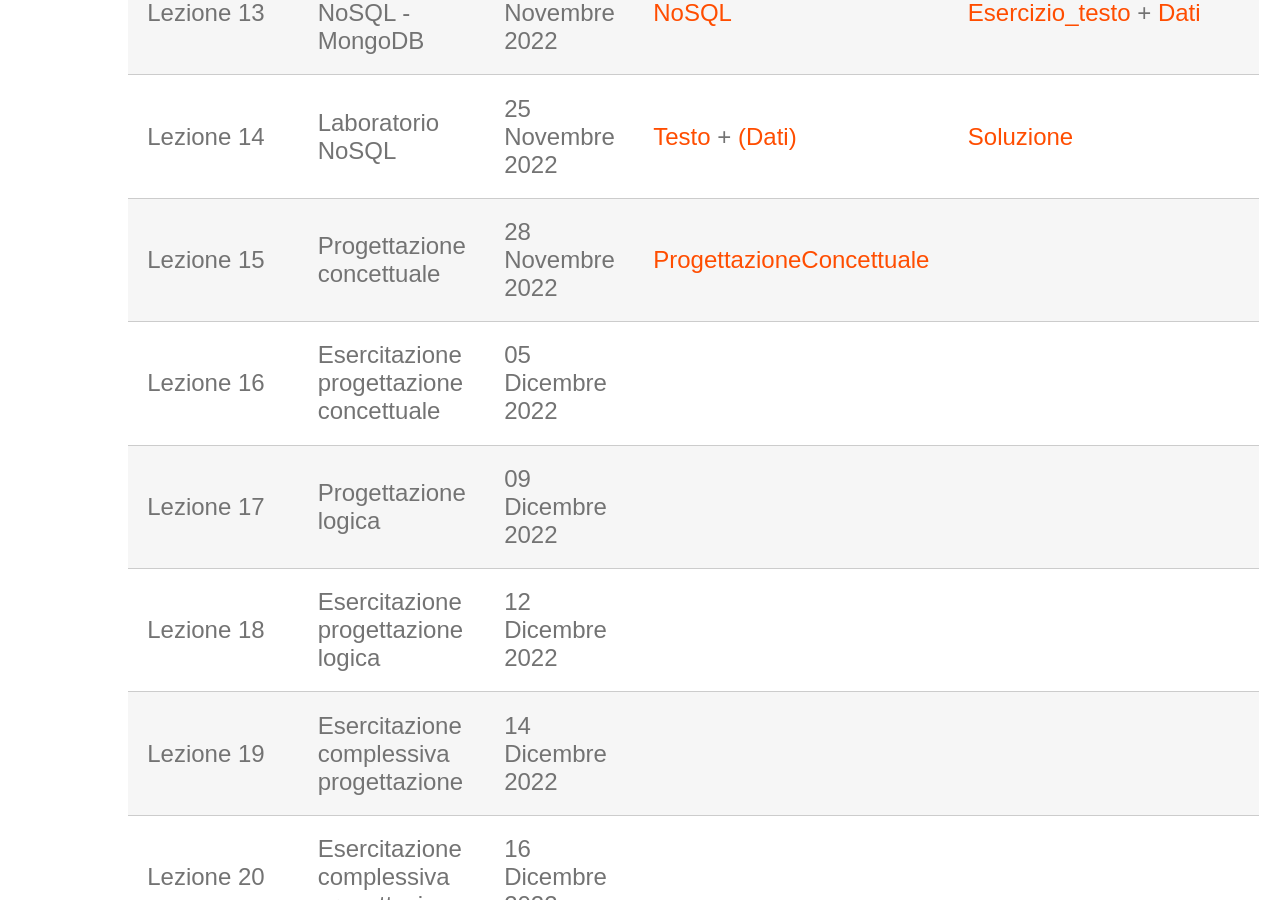
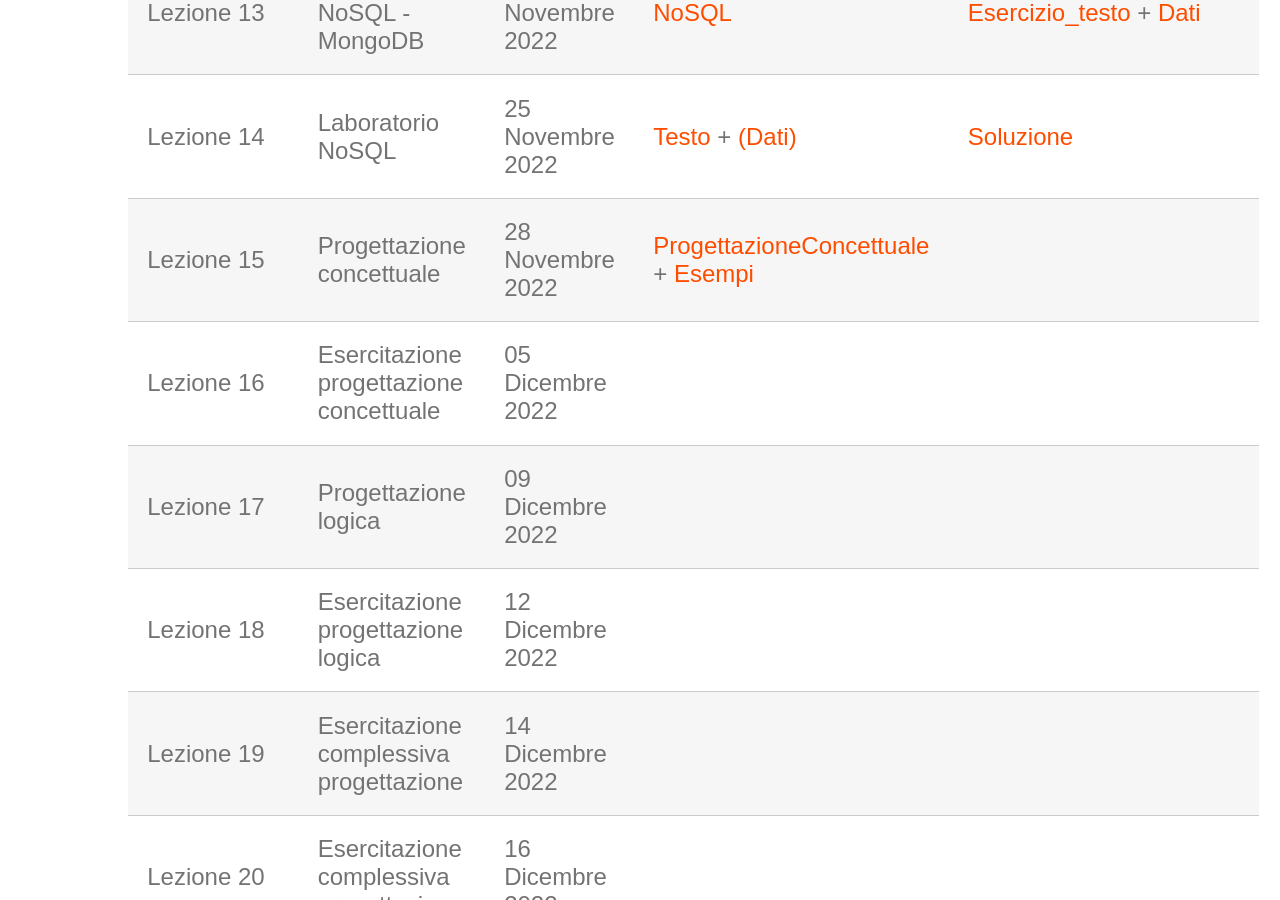
Before and after one commit to perceivelab/database-course, a Jekyll site: the page built from lezioni.md, in a window 1280 px wide and 900 px high, scrolled down 2247 px. Built offline with Jekyll 4.4.1, drawn with Linux system fonts in a browser that asks for light colours; our own code applies the rules of GitHub Pages for plain Markdown files.

Commit message:
Update lezioni.md

```diff
--- a/lezioni.md
+++ b/lezioni.md
@@ -23,7 +23,7 @@
 |            | Prova in itinere               | 18 Novembre 2022  |                         |             |
 | Lezione 13 | Database NoSQL - MongoDB                 | 21 Novembre 2022  |    [NoSQL](https://drive.google.com/file/d/1W4_aYwbzdaquzuzfpXw7h7pne60HvJB5/view?usp=sharing)                     |   [Esercizio_testo](https://drive.google.com/file/d/1nvLxDGR_t-WDJWiXnCn9gWLpbnOKjjvc/view?usp=sharing)  + [Dati](https://studentiunict-my.sharepoint.com/:u:/g/personal/concetto_spampinato_unict_it/EQATE4R5b7BEodSAT5hHzFQB43Bmpj2PcGxqQlsQArT8EQ?e=P9qnDR)|
 | Lezione 14 | Laboratorio NoSQL                        | 25 Novembre 2022  |     [Testo](https://drive.google.com/file/d/1PUf2R25JiSu6lnkpaJbS2Vw2OmU0Xc0C/view?usp=sharing) + [(Dati)](https://drive.google.com/file/d/1ijUw0IAcVg2_ksmuJJlCvEo7agR2i5hi/view?usp=sharing)                    | [Soluzione](https://drive.google.com/file/d/1WshnZwtJIGAetTjtHgsPv81WfWu-P5I5/view?usp=sharing)            |
-| Lezione 15 | Progettazione concettuale                | 28 Novembre 2022  |  [ProgettazioneConcettuale](https://drive.google.com/file/d/1ezh_2j3jAEUf34FCwuwAJoMlGPf3Rb-0/view?usp=sharing)                       |             |
+| Lezione 15 | Progettazione concettuale                | 28 Novembre 2022  |  [ProgettazioneConcettuale](https://drive.google.com/file/d/1ezh_2j3jAEUf34FCwuwAJoMlGPf3Rb-0/view?usp=sharing) + [Esempi](https://drive.google.com/file/d/1LMxfR6CELuzYdcEBwfLq9mGu6x_IvnwL/view?usp=sharing)                      |      |
 | Lezione 16 | Esercitazione progettazione concettuale  | 05 Dicembre 2022  |                         |             |
 | Lezione 17 | Progettazione logica                     | 09 Dicembre 2022  |                         |             |
 | Lezione 18 | Esercitazione progettazione logica       | 12 Dicembre 2022  |                         |             |
```
